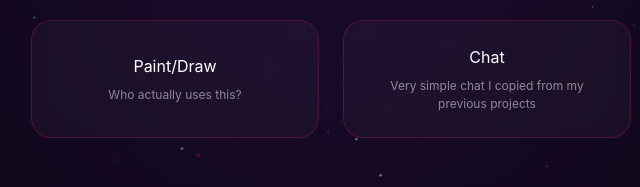
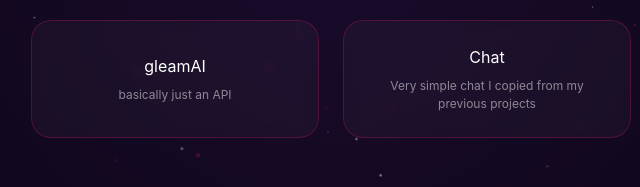
Before and after one commit to gleambringer/gleambringer.github.io, a plain HTML site: page projects/index.html in a window 1280 px wide. Shown: the part 480-667 px from the top of the page, 309-949 px from the left. Drawn offline with nearby package versions, Linux system fonts and the light colour scheme.

Commit message:
Update index.html

```diff
--- a/projects/index.html
+++ b/projects/index.html
@@ -145,9 +145,9 @@
                 Notepad
                 <span>Why do I spend my time making these tools?</span>
             </a>
-            <a href="https://gleambringer.github.io/projects/paint.html" class="btn">
-                Paint/Draw
-                <span>Who actually uses this?</span>
+            <a href="https://gleambringer.github.io/projects/ai.html" class="btn">
+                gleamAI
+                <span>basically just an API</span>
             </a>
             <a href="https://gleambringer.github.io/projects/chat.html" class="btn">
                 Chat
```
